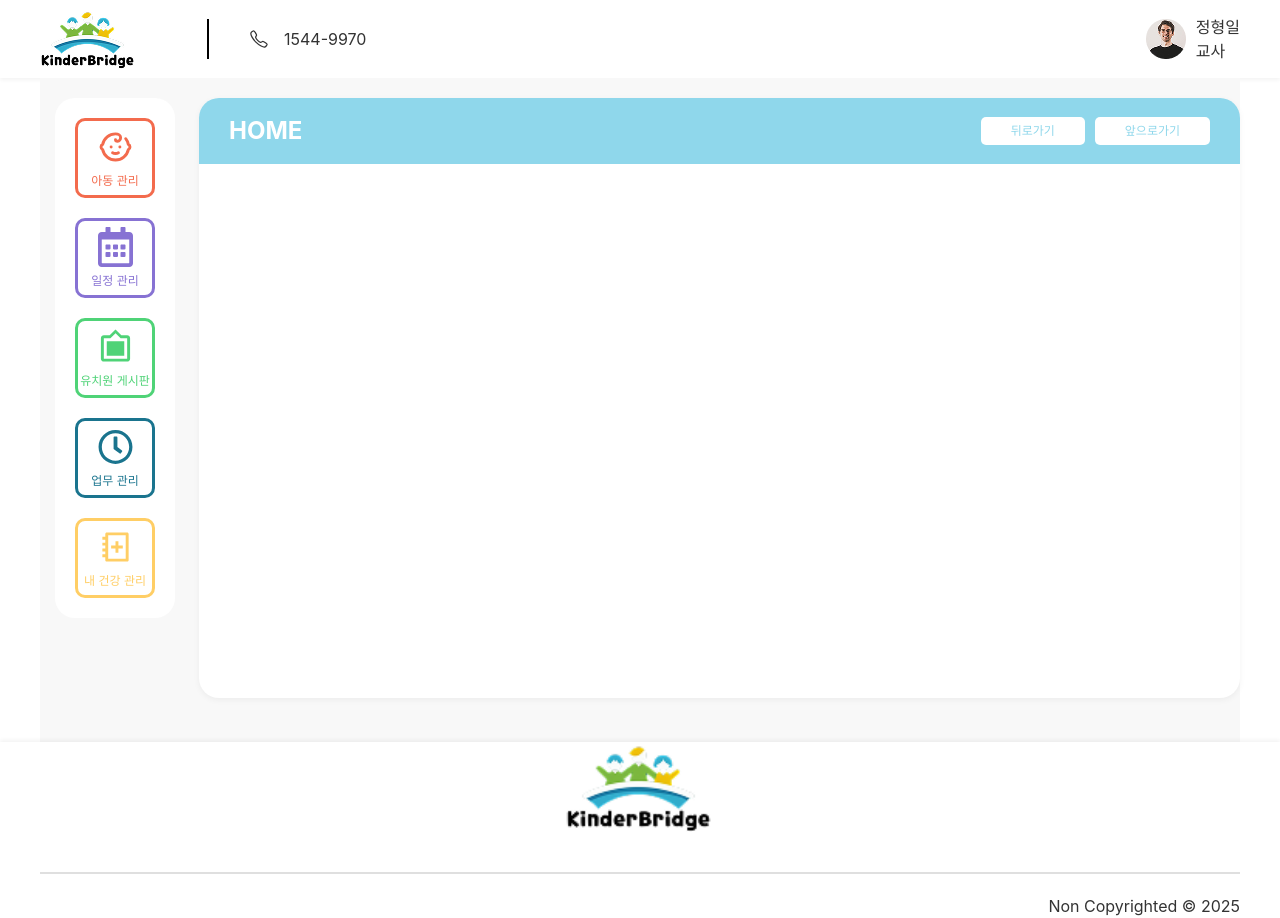
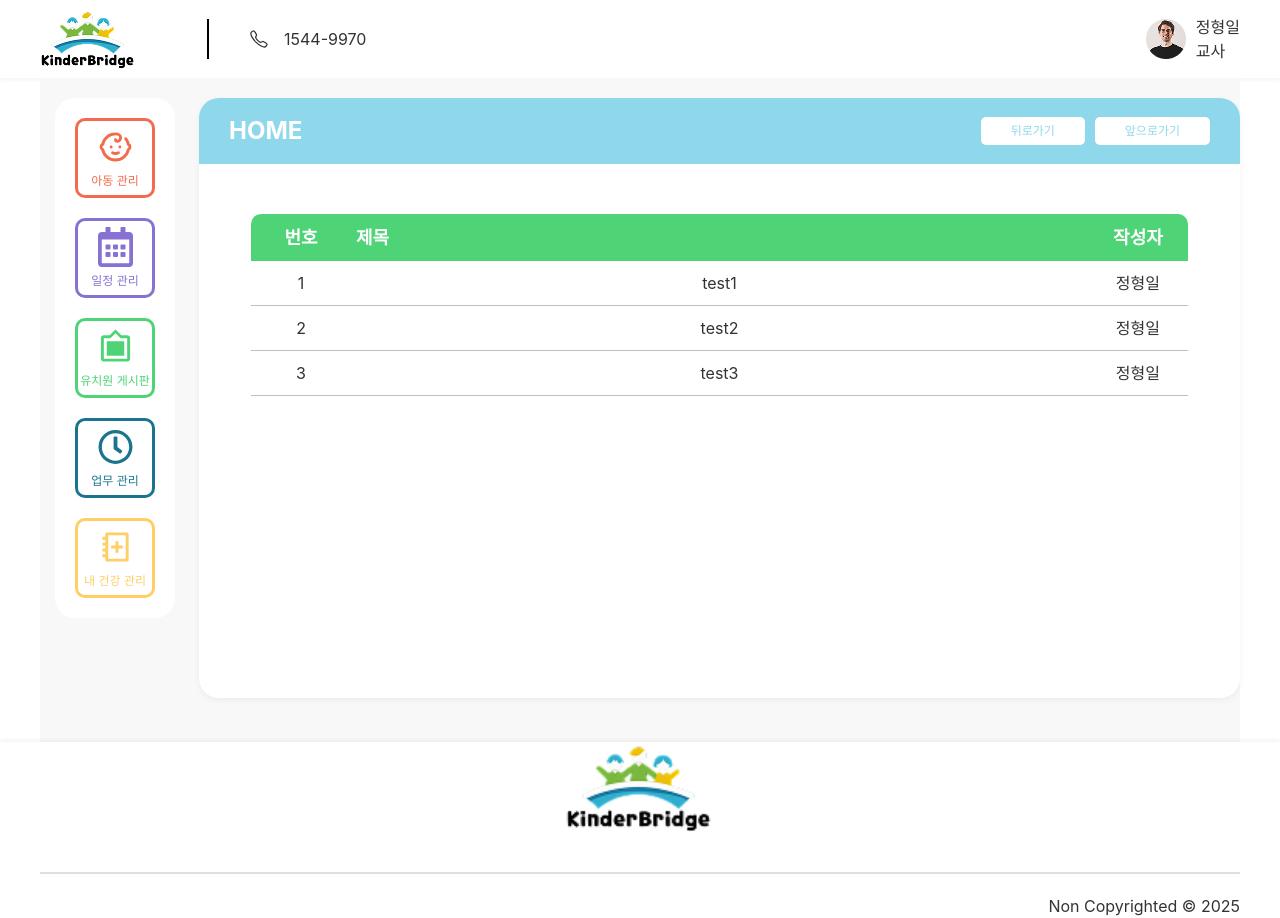
Before and after one commit to parkjimin0817/100toBack, a React (Vite) app in the folder front/: page /home in a window 1280 px wide. Built offline with nearby package versions, Linux system fonts and the light colour scheme.

Commit message:
feat : 게시글 테이블 완성 및 사용 예시 작성

```diff
--- /dev/null
+++ b/front/src/components/Board/BoardTable.jsx
@@ -0,0 +1,97 @@
+import React from 'react'
+import styled from 'styled-components';
+
+/**
+ * ? use Props
+ * ! tableInfo {
+ * !    color : 글자색
+ * !    backgroundColor : 배경색
+ * !    thFontSize : 컬럼 제목 폰트사이즈
+ * !    tbFontSize : 컬럼 내용 폰트 사이즈
+ * ! }
+ * ! columns [{ 컬럼들에 대한 정보를 담은 배열
+ * !    label : 컬럼 명
+ * !    key : 데이터와 매칭할 때 사용하는 키
+ * !    width ? : 컬럼의 너비 (px, auto 등등.)
+ * !    align ? : 컬럼 텍스트 좌우 정렬
+ * !    onclick ?: 컬럼을 클릭했을 때, 작동할 클릭 이벤트
+ * ! }, ]
+ * ! boardData {} : 실제 게시판 데이터
+ *
+ */
+
+const BoardTable = ({ tableInfo, columns, boardData }) => {
+  return (
+    <BoardTableContainer>
+      <BoardTHead
+        $fontSize={tableInfo?.thFontSize}
+        $color={tableInfo?.color}
+        $backgroundColor={tableInfo?.backgroundColor}
+      >
+        <tr>
+          {columns.map(col => (
+            <BoardTH
+              key={col.key}
+              $width={col.width}
+              $align={col.align}
+            >{col.label}</BoardTH>
+          ))}
+        </tr>
+      </BoardTHead>
+      <BoardTBody
+        $fontSize={tableInfo?.tbFontSize}
+      >
+        {boardData && boardData.map((row, rowIndex) => (
+          <BoardTR key={rowIndex}>
+            {columns.map(col => (
+              <BoardTD>
+                {row[col.key]}
+              </BoardTD>
+            ))}
+          </BoardTR>
+        ))}
+      </BoardTBody>
+    </BoardTableContainer>
+  )
+}
+
+const BoardTableContainer = styled.table`
+  width: 90%;
+`;
+
+const BoardTHead = styled.thead`
+  color : ${({ $color }) => $color ? $color : ""};
+  background-color : ${({ $backgroundColor }) => $backgroundColor ? $backgroundColor : ""};
+  font-size: ${({ $fontSize }) => $fontSize ? $fontSize : ""};
+  border-top-left-radius: 10px;
+  border-top-right-radius: 10px;
+
+  & th:first-child {
+    border-top-left-radius: 10px;
+  }
+
+  & th:last-child {
+    border-top-right-radius: 10px;
+  }
+`;
+
+const BoardTH = styled.th`
+  min-width : 30px;
+  width : ${({ $width }) => $width ? $width : ""};
+  text-align : ${({ $align }) => $align ? $align : ""};
+  padding: 10px 5px;
+`;
+
+const BoardTBody = styled.tbody`
+  font-size: ${({ $fontSize }) => $fontSize ? $fontSize : ""};
+`;
+
+const BoardTR = styled.tr`
+  border-bottom: 1px solid #BFBFBF;
+`;
+
+const BoardTD = styled.td`
+  padding: 10px 5px;
+`;
+
+export default BoardTable;
--- a/front/src/pages/Home.jsx
+++ b/front/src/pages/Home.jsx
@@ -1,6 +1,41 @@
 import React from 'react';
 import styled from 'styled-components';
 import ContentHeader from '../components/Common/ContentHeader';
+import BoardTable from '../components/Board/BoardTable';
+import theme from "../styles/theme";
+
+const columns = [
+  {
+    label: '번호',
+    key: 'id',
+    width: '100px',
+    align: 'center'
+  },
+  {
+    label: '제목',
+    key: 'title',
+    // width: '60px',
+    align: 'left',
+  },
+  {
+    label: '작성자',
+    key: 'writer',
+    width: '100px',
+  },
+];
+
+const BoardData = [
+  { id : 1, title : "test1", writer : "정형일"},
+  { id : 2, writer : "정형일", title : "test2"},
+  { id : 3, title : "test3", writer : "정형일"},
+];
+
+const tableInfo = {
+  color : theme.colors.white,
+  backgroundColor : theme.colors.green,
+  thFontSize : theme.fontSizes.lg,
+  tbFontSize : theme.fontSizes.base,
+}
 
 const Home = () => {
 
@@ -16,6 +51,14 @@ const Home = () => {
           ]
         }
       ></ContentHeader>
+
+      <BoardContainer>
+        <BoardTable
+          tableInfo={tableInfo}
+          columns={columns}
+          boardData={BoardData}
+        />
+      </BoardContainer>
     </Content>
   );
 };
@@ -24,4 +67,10 @@ const Content = styled.div`
   width: 100%;
 `;
 
+const BoardContainer = styled.div`
+  display: flex;
+  justify-content: center;
+  margin-top: 50px;
+`;
+
 export default Home;
```
